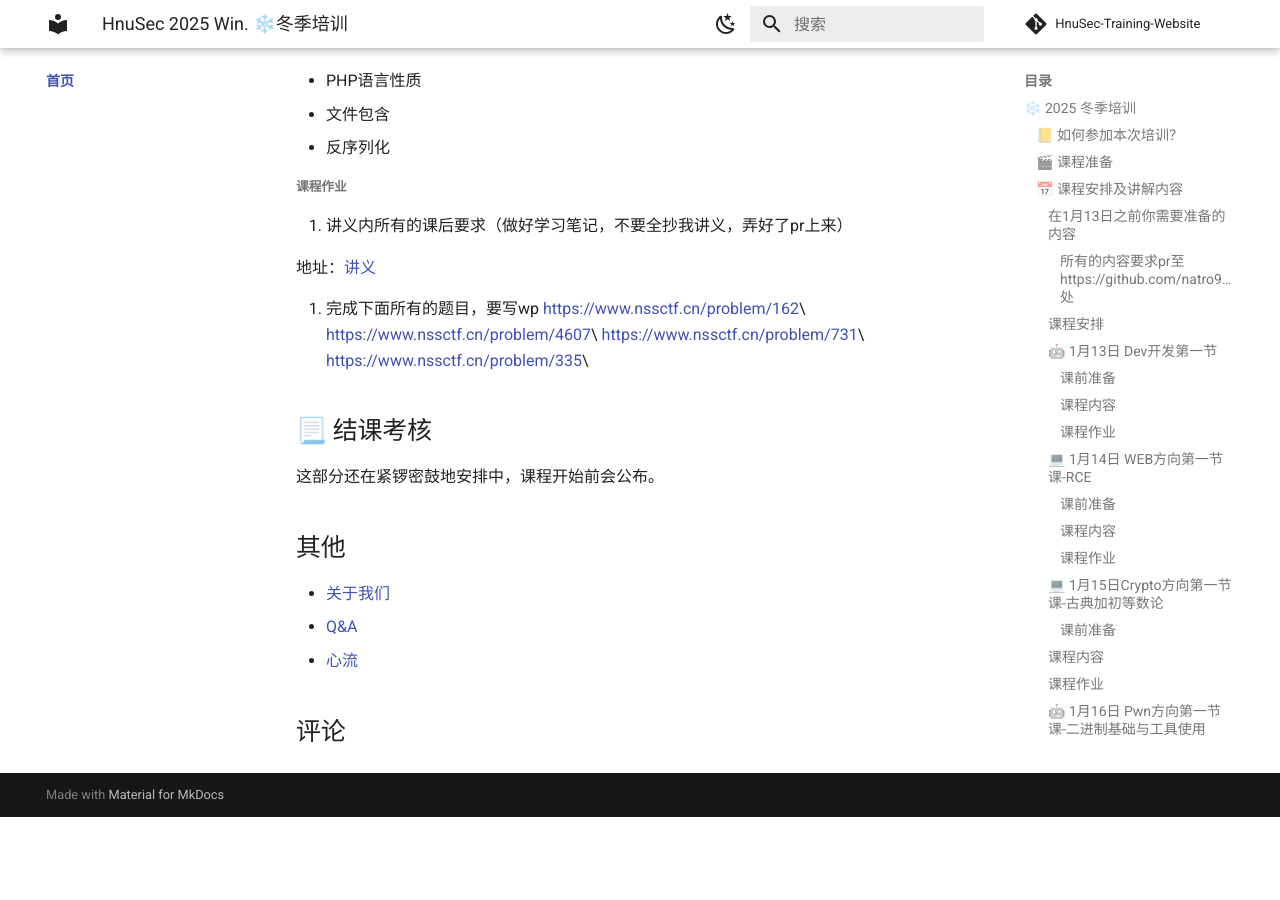
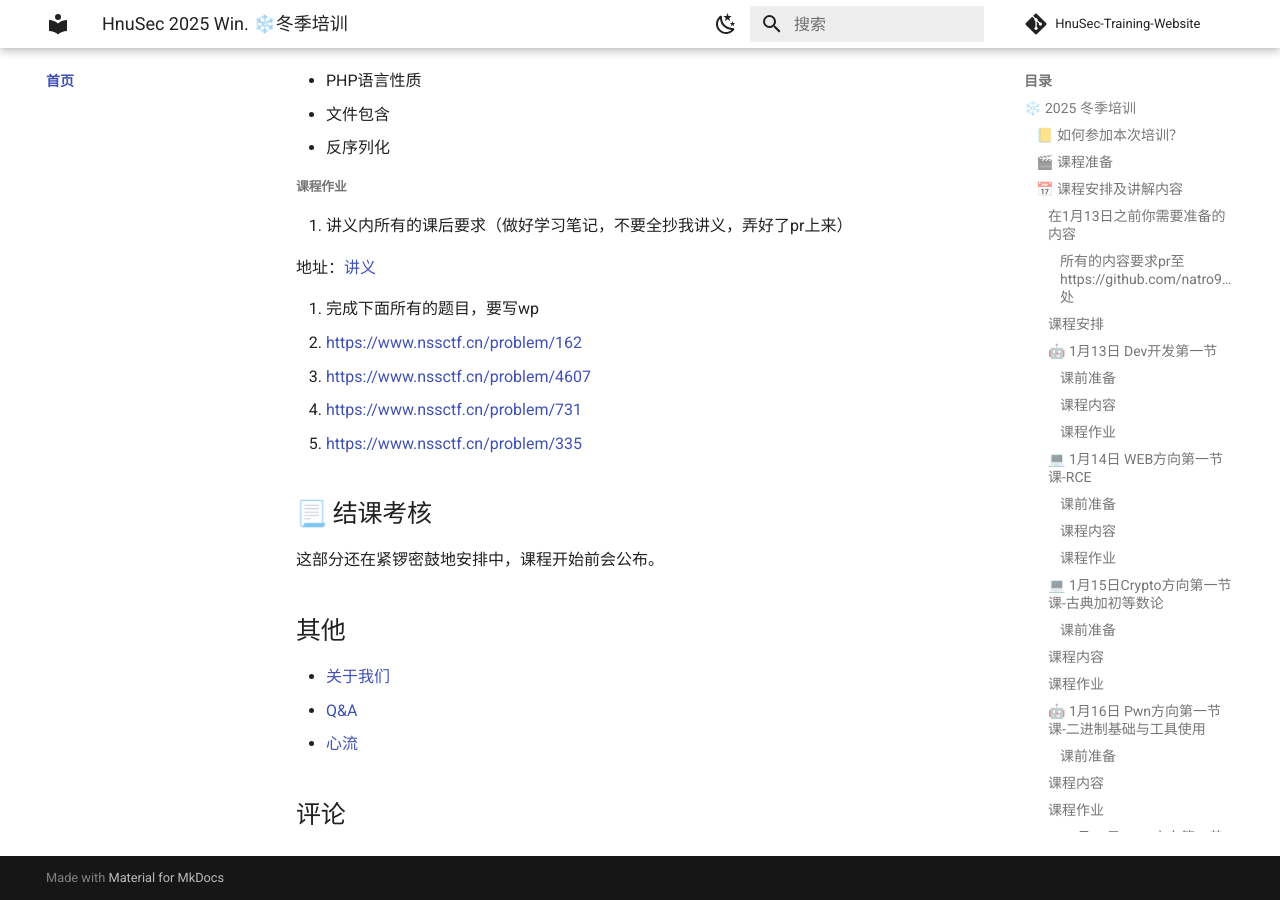
Before and after one commit to natro92/HnuSec-Training-Website, an MkDocs documentation site: the page built from docs/index.md, in a window 1280 px wide and 900 px high, scrolled down 7752 px. Built offline with MkDocs 1.6.1 and Material for MkDocs 9.7.7, drawn with Linux system fonts in a browser that asks for light colours; comment, search, counter and statistics services are not loaded; before the commit the page ends 8569 px from its top, so only the background shows below that.

```diff
--- a/docs/index.md
+++ b/docs/index.md
@@ -357,10 +357,10 @@ https://github.com/natro92/HnuSec-Training-Website/blob/main/docs/pwn/lesson-1.m
 地址：[讲义](https://github.com/natro92/HnuSec-Training-Website/blob/main/docs/web/PHP%E8%AF%AD%E8%A8%80%E7%9A%84%E6%BC%8F%E6%B4%9E.md)
 
 2. 完成下面所有的题目，要写wp
-   https://www.nssctf.cn/problem/162\
-   https://www.nssctf.cn/problem/4607\
-   https://www.nssctf.cn/problem/731\
-   https://www.nssctf.cn/problem/335\
+   - https://www.nssctf.cn/problem/162
+   - https://www.nssctf.cn/problem/4607
+   - https://www.nssctf.cn/problem/731
+   - https://www.nssctf.cn/problem/335
 
 ## 📃 结课考核
 
```
